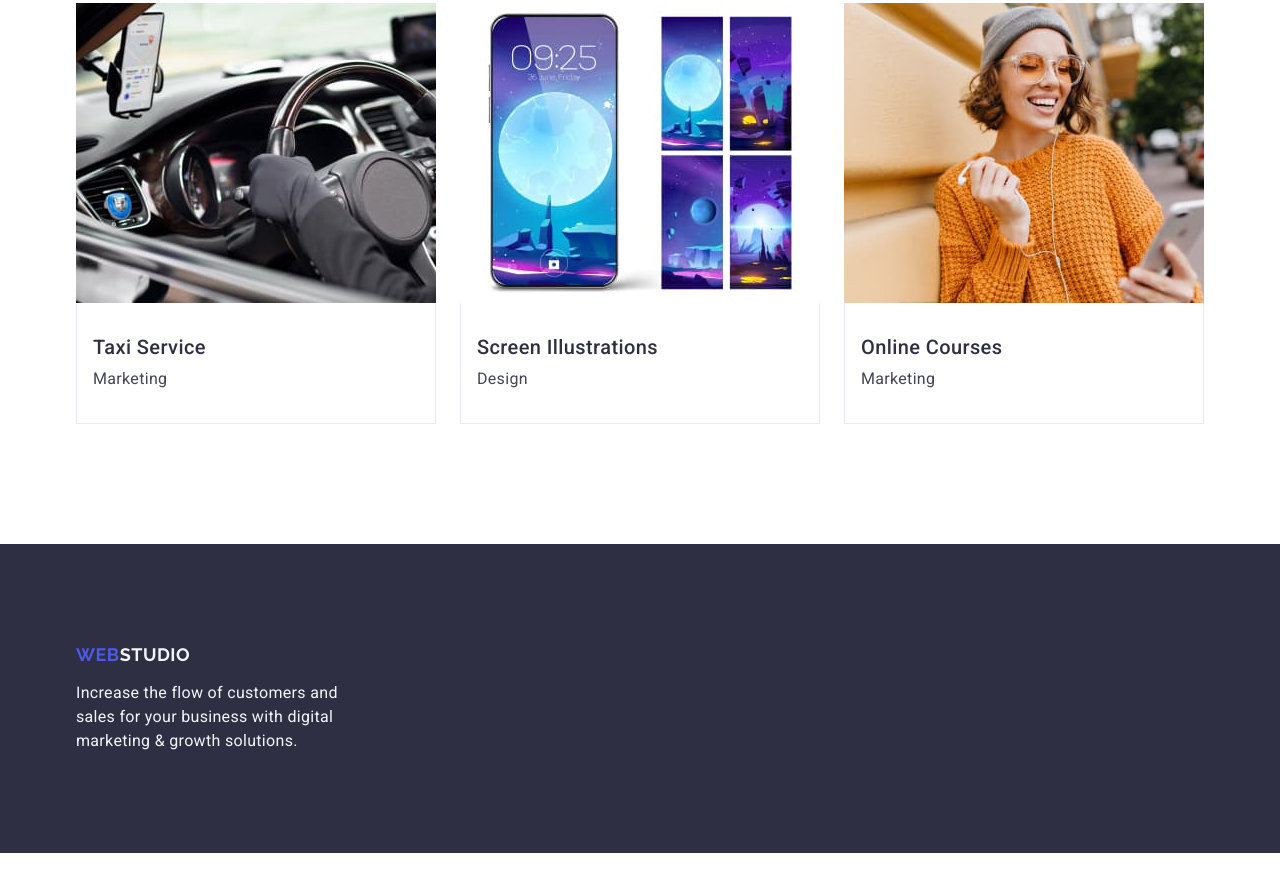
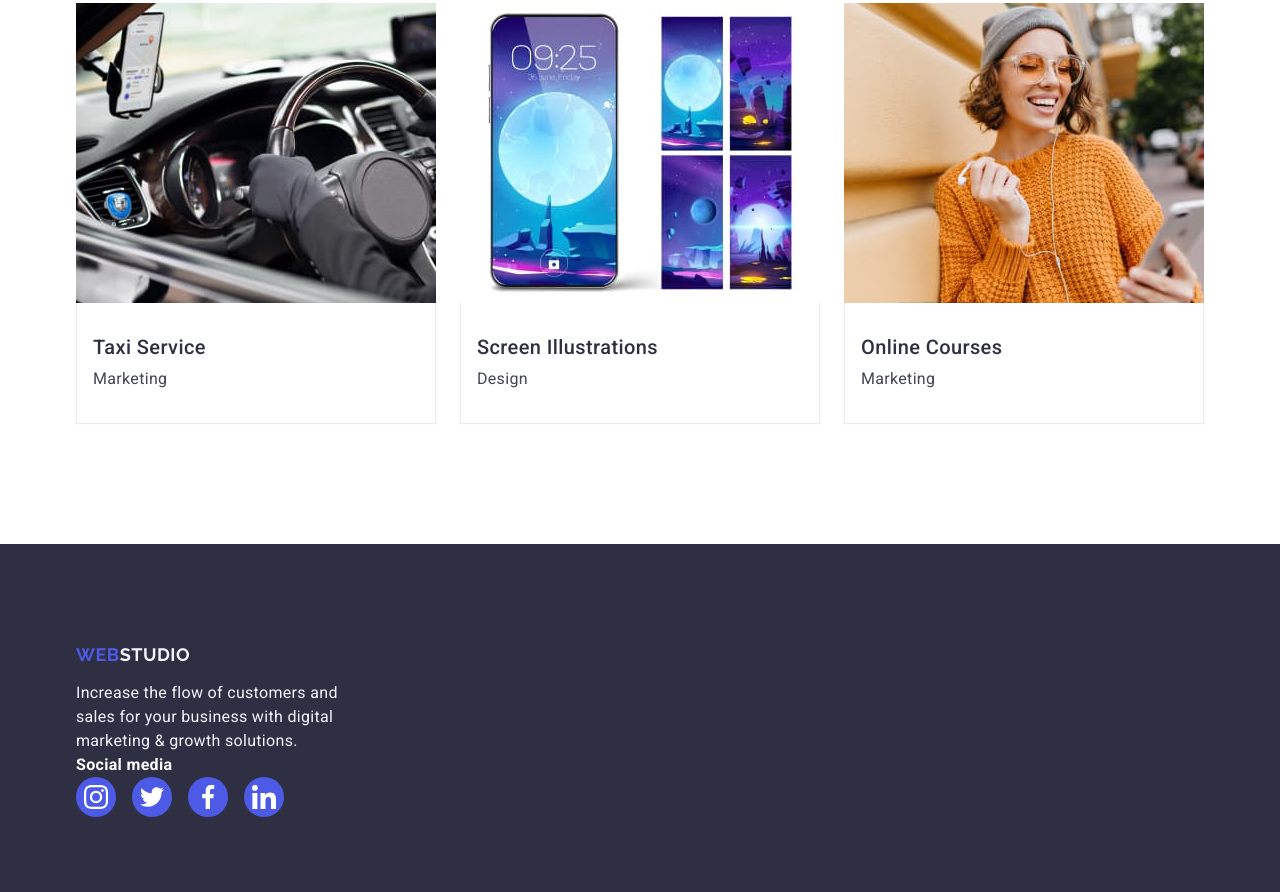
Before and after one commit to maxi-adamchuk/goit-markup-hw-04, a plain HTML site: page index.html in a window 1280 px wide. Shown: the part 2639-3531 px from the top of the page. Before the commit the page ends 3492 px from the top, so only its background shows below. Drawn offline with nearby package versions, Linux system fonts and the light colour scheme.

Commit message:
change files

```diff
--- a/css/styles.css
+++ b/css/styles.css
@@ -274,6 +274,8 @@ border-radius: 0px 0px 4px 4px;
     height: 40px;
 }
 
+
+
 .icon-team-list {
     display: flex;
     gap: 24px;
@@ -282,6 +284,7 @@ border-radius: 0px 0px 4px 4px;
     justify-content: center;
     margin: 8px 16px 0 16px;
 }
+
 
 .portfolio {
     font-size: 36px;
@@ -326,6 +329,27 @@ line-height: 1.5;
 text-align: left;
 letter-spacing: 0.02em;
 }
+.overlay {
+font-size: 16px;
+line-height: 150%;
+letter-spacing: 0.02em;
+color: #f4f4fd;
+background-color: #4d5ae5;
+width: 360px;
+height: 300px;
+position: absolute;
+transform: translateY(100%);
+}
+
+.overlay-hidden {
+    position: relative;
+    overflow: hidden;
+}
+
+.portfolio-list-item.overlay-hidden:hover {
+    transform: translateY(0);
+}
+
 .footerstyles {
     background-color: #2E2F42;
     padding: 100px 0;
@@ -348,3 +372,33 @@ max-width: 264px;
     display: inline-block;
     margin-bottom: 16px;
 }
+
+.footer-social-head {
+    font-size: 16px;
+line-height: 150%;
+letter-spacing: 0.02em;
+color: #fff;
+}
+
+.icon-footer-list {
+    display: flex;
+    gap: 16px;
+    width: 208px;
+    height: 40px;
+    justify-content: center;
+}
+
+.icon-footer-link {
+    border-radius: 50%;
+    fill: #ffffff;
+    background-color: #4d5ae5;
+    display: flex;
+    align-items: center;
+    justify-content: center;
+    width: 40px;
+    height: 40px;
+}
+
+.footer-links-container {
+ margin-right: 692px;
+}
--- a/index.html
+++ b/index.html
@@ -215,7 +215,10 @@
             </li>
             <li class="portfolio-list-item">
                 <img src="./images/meditation.jpg" alt="medpict" width="360" height="300">
-               <div class="container-proftitle">
+                <div class="overlay-hidden">
+                <p class="overlay">14 Stylish and User-Friendly App Design Concepts · Task Manager App · Calorie Tracker App · Exotic Fruit Ecommerce App · Cloud Storage App</p>
+            </div>
+                <div class="container-proftitle">
                 <h3 class="typetitle">Meditation App</h3>
                 <p class="typeprof">App</p>
             </div>
@@ -249,6 +252,29 @@
     <div class="container footer-container">
     <a href="./index.html" class="logo logofooter">Web<span class="studiofoo">Studio</span></a>
    <p class="textfoot">Increase the flow of customers and sales for your business with digital marketing & growth solutions.</p>
+<div class="footer-links-container">
+    <ul>
+        <h4 class="footer-social-head">Social media</h4>
+        <ul class="icon-footer-list">
+            <li class="icon-footer-item">
+                <a href="" class="icon-footer-link"><svg class="icon-footer-social" width="24" height="24" ><use href="./images/icons.svg#icon-instagram"></use>
+                </svg></a>
+            </li>
+            <li class="icon-footer-item">
+                <a href="" class="icon-footer-link"><svg class="icon-footer-social" width="24" height="24" ><use href="./images/icons.svg#icon-twitter"></use>
+                </svg></a>
+            </li>
+            <li class="icon-footer-item">
+                <a href="" class="icon-footer-link"><svg class="icon-footer-social" width="24" height="24" ><use href="./images/icons.svg#icon-facebook"></use>
+                </svg></a>
+            </li>
+            <li class="icon-footer-item">
+                <a href="" class="icon-footer-link"><svg class="icon-footer-social" width="24" height="24" ><use href="./images/icons.svg#icon-linkedin"></use>
+                </svg></a>
+            </li>
+                        </ul>
+    </ul>
+</div>
 </div>
 </footer>
 </body>
```
